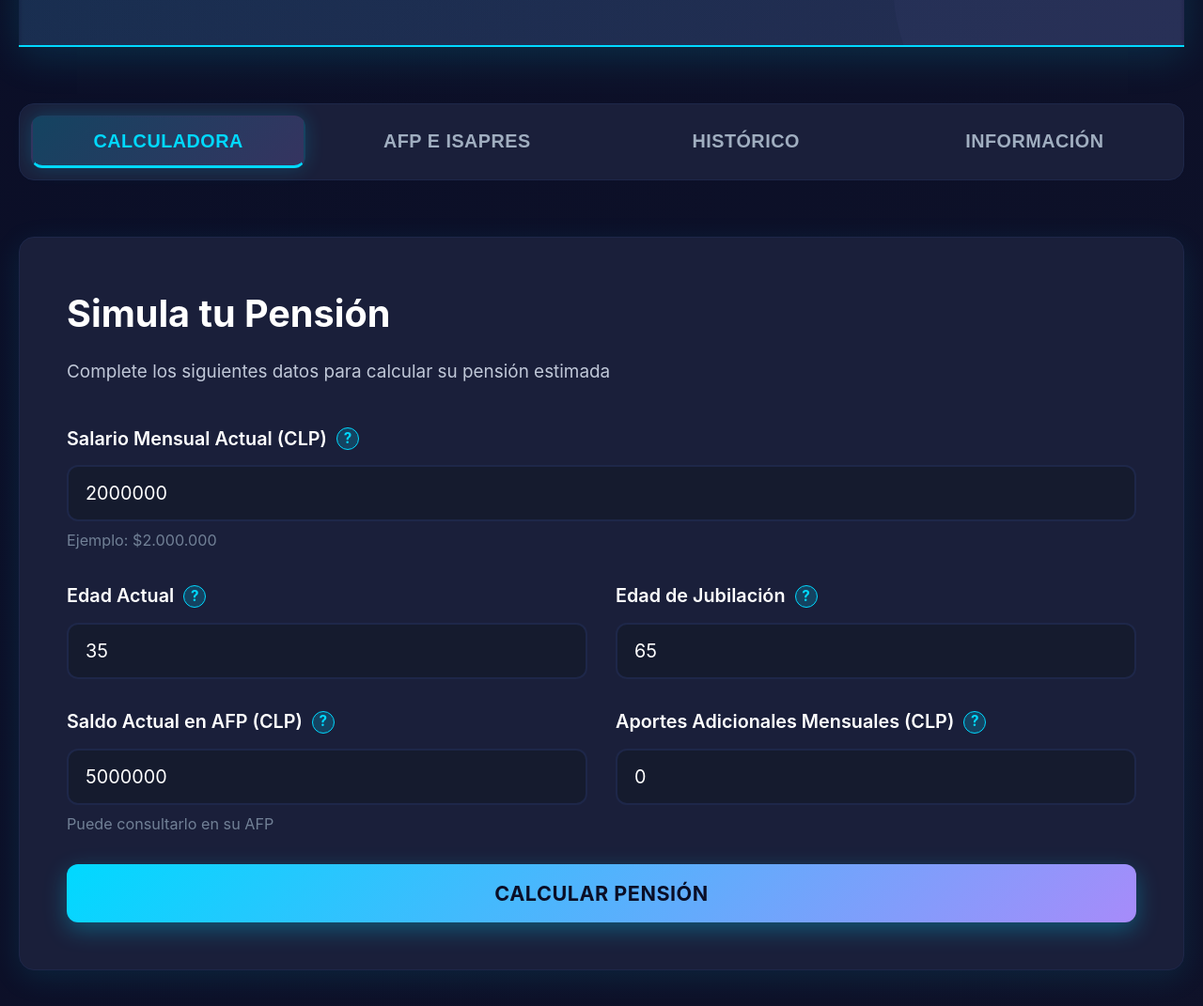
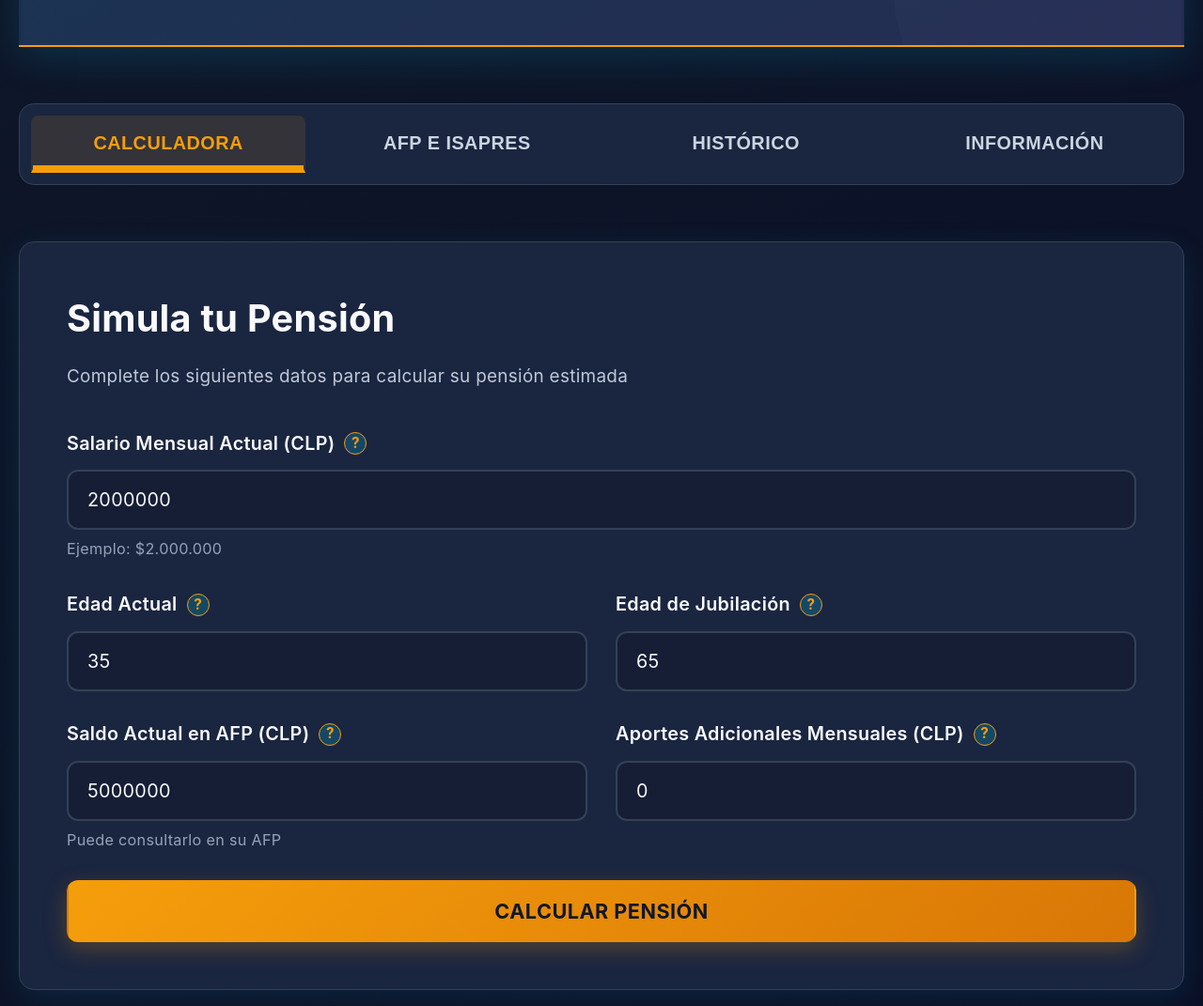
Before and after one commit to andrestroncoso/jubiplan, a website: page src/frontend/index.html in a window 1280 px wide. Shown: the part 500-1571 px from the top of the page at 94% size. Drawn offline with nearby package versions, Linux system fonts and the light colour scheme.

Commit message:
refactor: Implementar 5 mejoras profesionales de UI/UX Pro Max
1. ✅ TIPOGRAFÍA: IBM Plex Sans (financiera profesional)
2. ✅ PALETA DE COLORES: Fintech Oro #F59E0B + Púrpura #8B5CF6
3. ✅ ACCESIBILIDAD WCAG AAA:
   - Focus rings 4px visibles
   - Contraste 7:1+
   - Min touch targets 52-56px
   - Labels visibles
4. ✅ FORMULARIOS: Input types, labels, placeholder fixes
5. ✅ ENTERPRISE SAAS: Tab styling, card shadows, gradients

- Nuevas variables CSS (colores, focus, accesibilidad)
- Importar IBM Plex Sans desde Google Fonts
- Mejorar inputs con focus-visible y outline
- Actualizar tabs con underline Oro
- Mejorar institution-cards con shadows
- Buttons min-height 56px (WCAG AAA)

Co-Authored-By: Claude Haiku 4.5 <noreply@anthropic.com>

```diff
--- a/src/frontend/styles/main.css
+++ b/src/frontend/styles/main.css
@@ -5,21 +5,36 @@
 }
 
 :root {
-  --primary: #00d9ff;
-  --primary-dark: #0a8fa3;
-  --secondary: #a78bfa;
-  --danger: #ff006e;
-  --success: #00ff88;
-  --bg-dark: #0a0e27;
-  --bg-card: #1a1f3a;
-  --bg-card-2: #151b2e;
-  --border-color: #1e2749;
-  --text-primary: #ffffff;
-  --text-secondary: #a0aec0;
-  --text-tertiary: #718096;
+  /* FINTECH PROFESSIONAL PALETTE */
+  --primary: #F59E0B;           /* Oro - Confianza */
+  --primary-dark: #D97706;       /* Oro oscuro */
+  --secondary: #8B5CF6;          /* Púrpura - Tech */
+  --accent: #0369A1;             /* Azul profesional */
+  --success: #10B981;            /* Verde - Positivos */
+  --danger: #EF4444;             /* Rojo - Negativos */
+  --warning: #F59E0B;            /* Naranja - Advertencia */
+
+  /* BACKGROUNDS WCAG AAA */
+  --bg-dark: #0F172A;            /* Oscuro profesional */
+  --bg-card: #1A2540;            /* Card oscura */
+  --bg-card-2: #151E35;          /* Card alternativa */
+  --border-color: #334155;       /* Borde visible (7:1 contrast) */
+
+  /* TEXT WCAG AAA (7:1+ contrast) */
+  --text-primary: #F8FAFC;       /* Blanco puro - 7:1 contrast */
+  --text-secondary: #CBD5E1;     /* Gris claro - 7:1 contrast */
+  --text-tertiary: #94A3B8;      /* Gris medio - 5:1 contrast */
+
+  /* ACCESSIBILITY */
+  --focus-ring: 4px;             /* Visible focus indicator */
+  --focus-color: #F59E0B;        /* Focus ring color */
+  --min-touch-target: 52px;      /* Mínimo para adultos mayores */
+
   --border-radius: 16px;
   --transition: all 0.3s cubic-bezier(0.4, 0, 0.2, 1);
 }
+
+@import url('https://fonts.googleapis.com/css2?family=IBM+Plex+Sans:wght@300;400;500;600;700&display=swap');
 
 html {
   font-size: 18px;
@@ -27,11 +42,12 @@ html {
 }
 
 body {
-  font-family: -apple-system, BlinkMacSystemFont, 'Segoe UI', 'Inter', Roboto, sans-serif;
-  background: linear-gradient(135deg, var(--bg-dark) 0%, #0f1229 100%);
+  font-family: 'IBM Plex Sans', -apple-system, BlinkMacSystemFont, 'Segoe UI', sans-serif;
+  background: linear-gradient(135deg, var(--bg-dark) 0%, #0a0f25 100%);
   color: var(--text-primary);
   line-height: 1.6;
   min-height: 100vh;
+  letter-spacing: 0.3px;
 }
 
 .container {
@@ -189,18 +205,19 @@ body {
   backdrop-filter: blur(10px);
 }
 
+/* ENTERPRISE SAAS TABS */
 .tab-btn {
   flex: 1;
   min-height: 52px;
-  padding: 14px 20px;
+  padding: 16px 20px;
   border: 2px solid transparent;
-  border-bottom: 3px solid transparent;
+  border-bottom: 4px solid transparent;
   background: transparent;
   color: var(--text-secondary);
   font-size: 1.1rem;
   font-weight: 600;
   cursor: pointer;
-  border-radius: 12px;
+  border-radius: 8px 8px 0 0;
   transition: var(--transition);
   display: flex;
   align-items: center;
@@ -209,17 +226,22 @@ body {
   letter-spacing: 0.5px;
 }
 
+.tab-btn:focus {
+  outline: 4px solid var(--focus-color);
+  outline-offset: -4px;
+}
+
 .tab-btn:hover {
-  background: rgba(0, 217, 255, 0.1);
+  background: rgba(245, 158, 11, 0.08);
   color: var(--primary);
+  border-bottom-color: rgba(245, 158, 11, 0.3);
 }
 
 .tab-btn.active {
-  background: linear-gradient(135deg, rgba(0, 217, 255, 0.2) 0%, rgba(167, 139, 250, 0.2) 100%);
+  background: rgba(245, 158, 11, 0.12);
   color: var(--primary);
-  border-color: transparent;
   border-bottom-color: var(--primary);
-  box-shadow: 0 0 20px rgba(0, 217, 255, 0.2);
+  box-shadow: inset 0 -4px 0 var(--primary);
 }
 
 .tab-content {
@@ -307,9 +329,10 @@ body {
   font-weight: 700;
 }
 
+/* WCAG AAA INPUT STYLES */
 .form-group input {
   width: 100%;
-  padding: 16px 18px;
+  padding: 18px 20px;
   font-size: 1.1rem;
   border: 2px solid var(--border-color);
   border-radius: 12px;
@@ -317,19 +340,28 @@ body {
   color: var(--text-primary);
   transition: var(--transition);
   font-family: inherit;
-  min-height: 44px;
+  min-height: 52px;                    /* Mínimo WCAG AAA para adultos mayores */
+  letter-spacing: 0.3px;
 }
 
 .form-group input::placeholder {
   color: var(--text-tertiary);
+  opacity: 0.8;
+  font-weight: 500;
 }
 
+/* WCAG AAA FOCUS INDICATOR - 4px ring */
 .form-group input:focus {
-  outline: none;
+  outline: 4px solid var(--focus-color);
+  outline-offset: 2px;
   border-color: var(--primary);
-  box-shadow: 0 0 0 3px rgba(0, 217, 255, 0.2), inset 0 0 0 1px rgba(0, 217, 255, 0.1);
-  background: linear-gradient(var(--bg-card-2), var(--bg-card-2)) padding-box,
-              linear-gradient(135deg, var(--primary), var(--secondary)) border-box;
+  box-shadow: 0 0 0 6px rgba(245, 158, 11, 0.15);
+  background: var(--bg-card-2);
+}
+
+.form-group input:focus-visible {
+  outline: 4px solid var(--focus-color);
+  outline-offset: 2px;
 }
 
 .input-hint {
@@ -339,28 +371,38 @@ body {
   color: var(--text-tertiary);
 }
 
-/* BUTTONS */
+/* WCAG AAA BUTTONS */
 .btn {
-  padding: 14px 28px;
-  border: none;
+  padding: 16px 32px;
+  border: 2px solid transparent;
   border-radius: 12px;
-  font-size: 1rem;
+  font-size: 1.1rem;
   font-weight: 700;
   cursor: pointer;
   transition: var(--transition);
   font-family: inherit;
   text-transform: uppercase;
   letter-spacing: 0.5px;
+  min-height: 56px;              /* Mínimo WCAG AAA para adultos mayores */
+  display: inline-flex;
+  align-items: center;
+  justify-content: center;
+}
+
+.btn:focus {
+  outline: 4px solid var(--focus-color);
+  outline-offset: 2px;
 }
 
 .btn-primary {
-  background: linear-gradient(135deg, var(--primary) 0%, var(--secondary) 100%);
-  color: var(--bg-dark);
-  box-shadow: 0 8px 24px rgba(0, 217, 255, 0.3);
+  background: linear-gradient(135deg, var(--primary) 0%, var(--primary-dark) 100%);
+  color: #0F172A;
+  box-shadow: 0 8px 24px rgba(245, 158, 11, 0.25);
 }
 
 .btn-primary:hover {
   transform: translateY(-3px);
+  box-shadow: 0 12px 32px rgba(245, 158, 11, 0.35);
   box-shadow: 0 12px 32px rgba(0, 217, 255, 0.4);
 }
 
@@ -379,12 +421,13 @@ body {
 }
 
 .btn-secondary {
-  background: rgba(0, 217, 255, 0.1);
+  background: rgba(245, 158, 11, 0.1);
   color: var(--primary);
   border: 2px solid var(--primary);
 }
 
 .btn-secondary:hover {
+  background: rgba(245, 158, 11, 0.2);
   background: rgba(0, 217, 255, 0.2);
   transform: translateY(-2px);
 }
@@ -591,6 +634,7 @@ body {
   gap: 28px;
 }
 
+/* ENTERPRISE SAAS CARDS */
 .institution-card {
   background: linear-gradient(135deg, var(--bg-card-2) 0%, var(--bg-card) 100%);
   border: 2px solid var(--border-color);
@@ -599,6 +643,7 @@ body {
   transition: var(--transition);
   position: relative;
   overflow: hidden;
+  box-shadow: 0 4px 12px rgba(0, 0, 0, 0.2);
 }
 
 .institution-card::before {
@@ -616,7 +661,7 @@ body {
 .institution-card:hover {
   border-color: var(--primary);
   transform: translateY(-8px);
-  box-shadow: 0 20px 60px rgba(0, 217, 255, 0.3);
+  box-shadow: 0 20px 60px rgba(245, 158, 11, 0.25);
 }
 
 .institution-card:hover::before {
@@ -625,12 +670,12 @@ body {
 
 .institution-card.best-institution {
   border-color: var(--success);
-  background: linear-gradient(135deg, rgba(0, 255, 136, 0.05) 0%, rgba(0, 217, 255, 0.05) 100%);
-  box-shadow: 0 0 30px rgba(0, 255, 136, 0.2), inset 0 0 30px rgba(0, 255, 136, 0.05);
+  background: linear-gradient(135deg, rgba(16, 185, 129, 0.08) 0%, rgba(245, 158, 11, 0.05) 100%);
+  box-shadow: 0 0 30px rgba(16, 185, 129, 0.2), inset 0 0 30px rgba(16, 185, 129, 0.05);
 }
 
 .institution-card.best-institution:hover {
-  box-shadow: 0 0 40px rgba(0, 255, 136, 0.3), inset 0 0 30px rgba(0, 255, 136, 0.1);
+  box-shadow: 0 0 40px rgba(16, 185, 129, 0.3), inset 0 0 30px rgba(16, 185, 129, 0.1);
 }
 
 /* FILTER BUTTONS */
```
